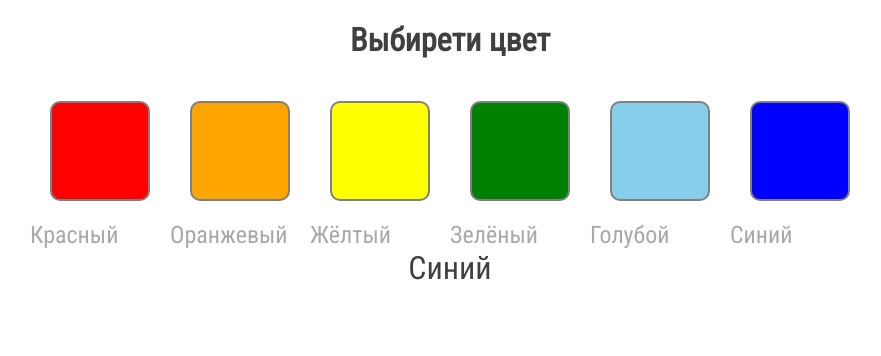
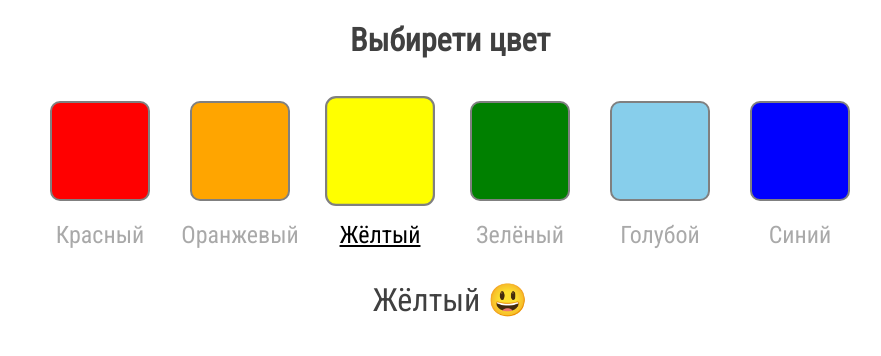
Before and after one commit to PavelPetyakin/LearningReact, a React app: page / in a window 1280 px wide. Both pictures are taken after a click on the element 570 px from the left and 150 px from the top of the page. Shown: the top 356 px of the page, without its empty margins (190-1071 px from the left). Built offline with nearby package versions, Linux system fonts and the light colour scheme; what typesafe-actions would draw is missing.

Commit message:
feature(WelcomePage)added state

```diff
--- a/src/pages/welcomePage/components/colorRec.tsx
+++ b/src/pages/welcomePage/components/colorRec.tsx
@@ -1,21 +1,22 @@
 import React from "react";
-import style from "./style.scss";
+import s from "./style.scss";
+import cx from "classnames";
 
 export interface IColorRec {
   text: string;
   color: string;
   activeColor: string;
-  onClick: () => void;
+  onClickColor: () => void;
 }
 
 export function ColorRec(props: IColorRec) {
-  const { text, color, activeColor, onClick } = props;
+  const { text, color, activeColor, onClickColor } = props;
   const isActive: boolean = activeColor === text;
 
   return (
-    <div className={style.box}>
-      <div className={style[color]}/>
-      <div className={style.text}>{text}</div>
+    <div className={cx(s.box,{[s.active]:isActive})}>
+      <div className={s[color]} onClick={onClickColor}/>
+      <div className={s.text}>{text}</div>
     </div>
   )
 }
--- a/src/pages/welcomePage/components/style.scss
+++ b/src/pages/welcomePage/components/style.scss
@@ -2,6 +2,7 @@
   display: flex;
   flex-direction: column;
   flex: 1;
+  align-items: center;
 
 
   &:hover {
@@ -12,11 +13,10 @@
     .skyblue,
     .blue,
     .purple {
-      transform: scale(1.2);
+      transform: scale(1.1);
     }
     .text {
-      color:pink;
-      text-decoration: underline;
+      color:black;
     }
   }
 }
@@ -82,3 +82,19 @@
 .purple {
   background-color: purple;
 }
+
+.active {
+  .red,
+  .orange,
+  .yellow,
+  .green,
+  .skyblue,
+  .blue,
+  .purple {
+    transform: scale(1.1);
+  }
+  .text {
+    color: black;
+    text-decoration: underline;
+  }
+}
--- a/src/pages/welcomePage/welcomePage.tsx
+++ b/src/pages/welcomePage/welcomePage.tsx
@@ -1,4 +1,4 @@
-import React from "react";
+import React, { useState } from "react";
 import { ColorRec, IColorRec } from "./components/colorRec";
 import s from "./style.scss";
 
@@ -30,14 +30,28 @@ const array: Pick<IColorRec, "text" | "color" >[] = [
 ]
 
 export function WelcomePage() {
+  const [activeColorState, setActiveColor] = useState<string>("");
+
+  const handle = (newColor: string) => () => {
+    if (newColor === activeColorState) {
+      setActiveColor("");
+    } else {
+      setActiveColor(newColor);
+    }
+  }
+
+  const renderText = activeColorState ?
+    <p>{activeColorState} &#128515;</p> :
+    <p>&#128564;</p>;
+
   const colorRecs = array.map((el,index) => {
     return (
       <ColorRec
         key={index}
         text={el.text}
         color={el.color}
-        activeColor={"red"}
-        onClick={() => undefined}
+        activeColor={activeColorState}
+        onClickColor={handle(el.text)}
       />
     )
   })
@@ -46,7 +60,7 @@ export function WelcomePage() {
     <div className={s.container} >
       <h1>Выбирети цвет</h1>
       <div className={s.row}>{colorRecs}</div>
-      <div className={s.text}>Синий</div>
+      <div className={s.text}>{renderText}</div>
     </div>
   );
 }
```
